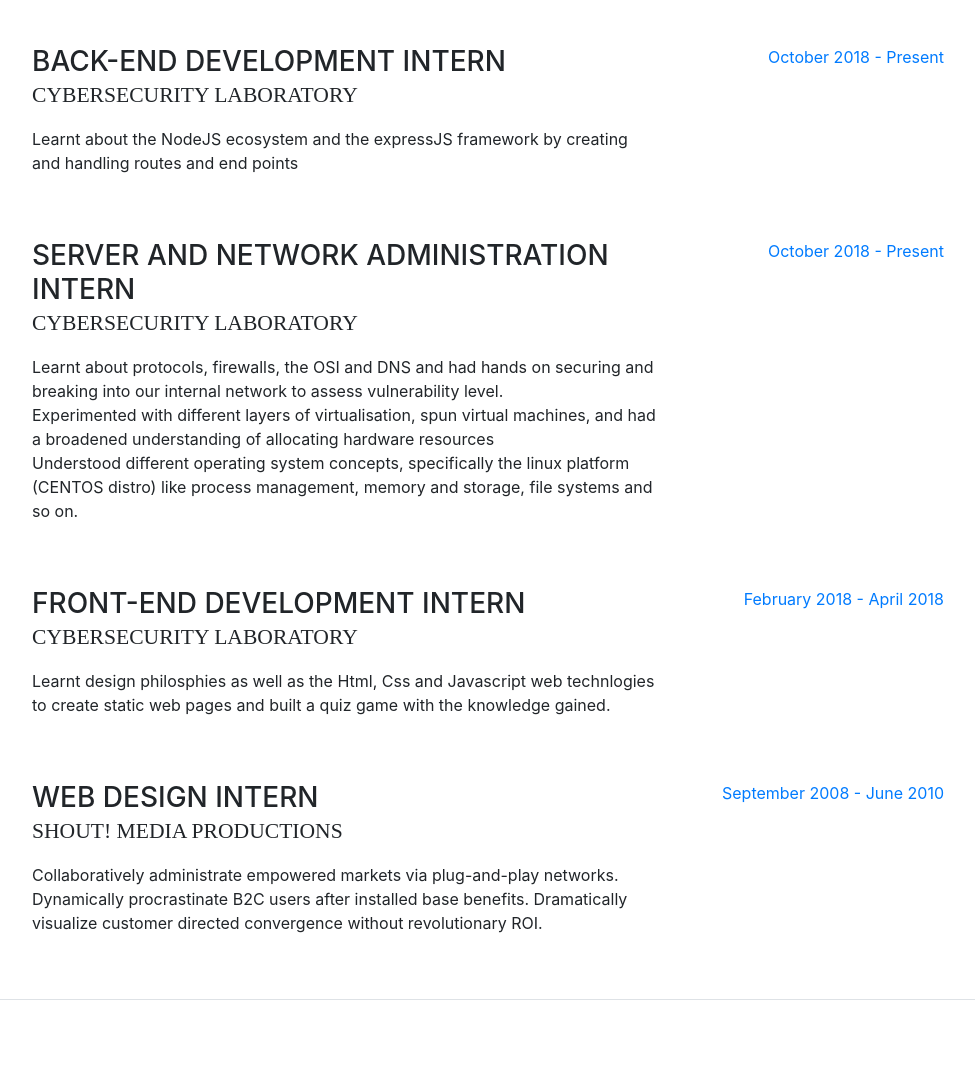
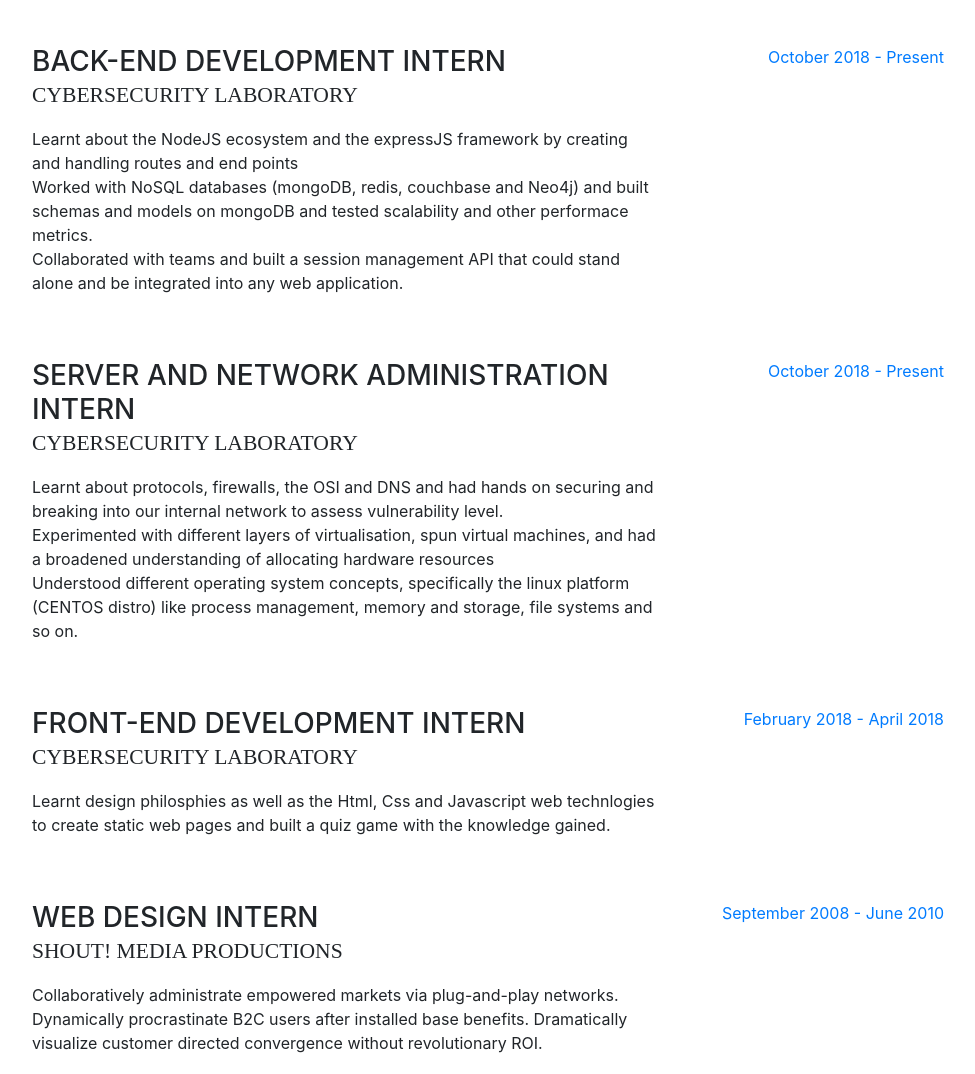
Before and after one commit to davidodeyinka/resume, a website with bundled scripts: page index.html in a window 1280 px wide. Shown: the part 889-1963 px from the top of the page, without its empty margins (288-1263 px from the left). Built offline with nearby package versions, Linux system fonts and the light colour scheme; a web font is replaced by a local one.

Commit message:
Filling out experience

```diff
--- a/index.html
+++ b/index.html
@@ -121,6 +121,8 @@
               <h3 class="mb-0">Back-end Development Intern</h3>
               <div class="subheading mb-3">Cybersecurity Laboratory</div>
               <p>Learnt about the NodeJS ecosystem and the expressJS framework by creating and handling routes and end points<br>
+                 Worked with NoSQL databases (mongoDB, redis, couchbase and Neo4j) and built schemas and models on mongoDB and tested scalability and other performace metrics.<br>
+                 Collaborated with teams and built a session management API that could stand alone and be integrated into any web application.
               </p>
             </div>
             <div class="resume-date text-md-right">
```
